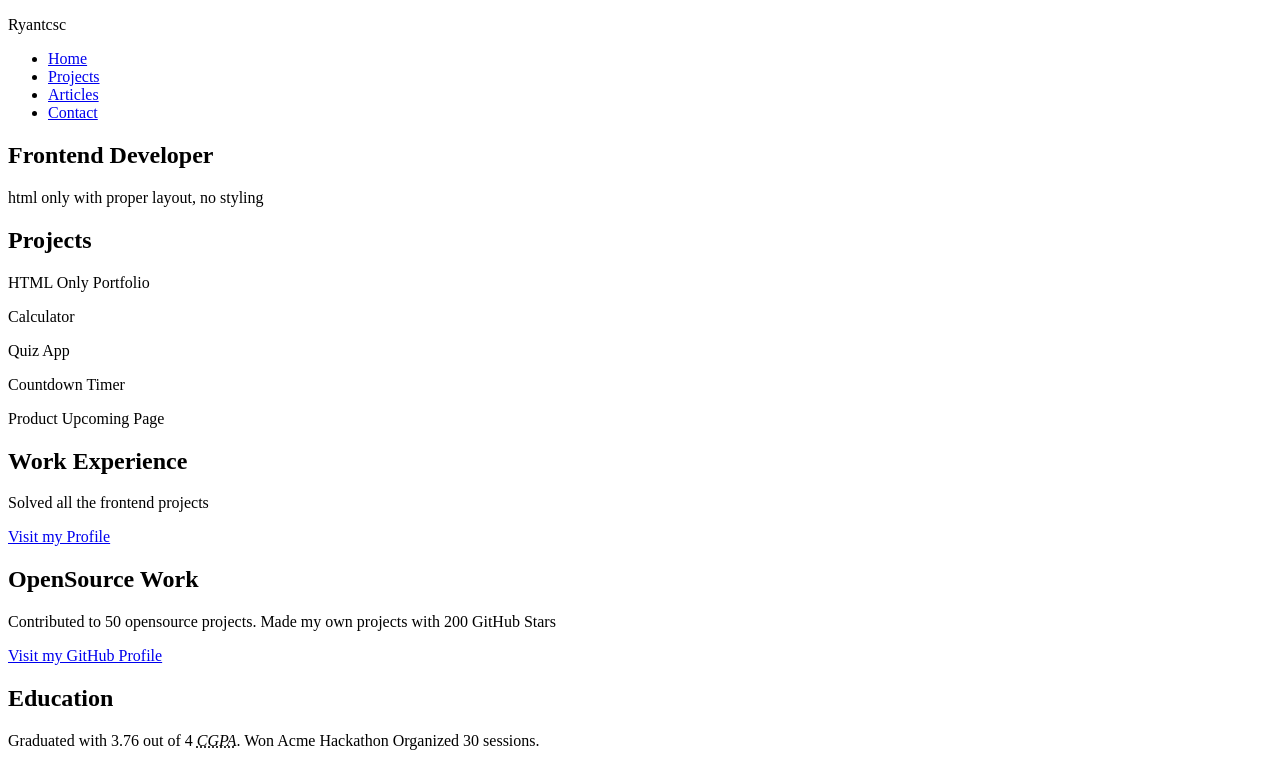
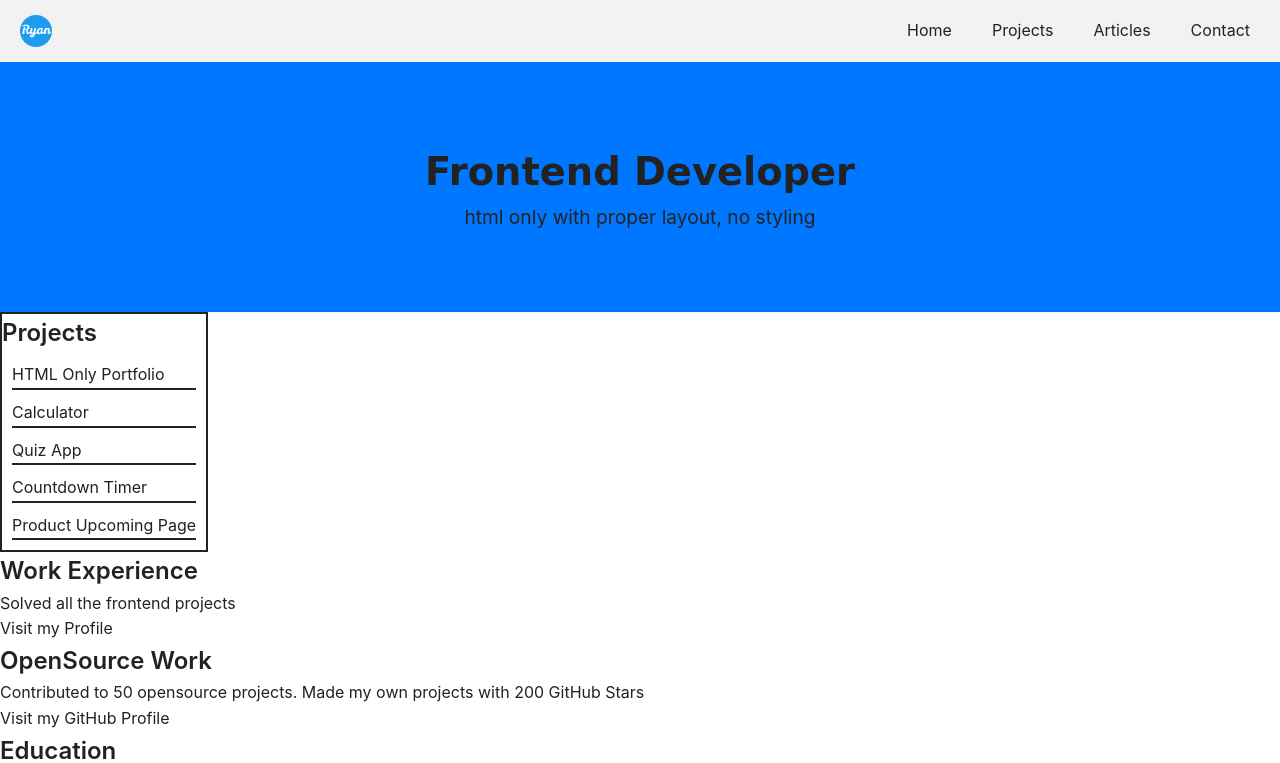
Before and after one commit to ryantcsc/roadmap.sh-project, a plain HTML site: page Frontend/03. Personal Portfolio/index.html in a window 1280 px wide. Shown: the top 763 px of the page. Drawn offline with Linux system fonts and the light colour scheme.

Commit message:
index + css edit

```diff
--- a/Frontend/03. Personal Portfolio/index.html
+++ b/Frontend/03. Personal Portfolio/index.html
@@ -8,7 +8,8 @@
       content="Ryantcsc's website. He's a web developer and this is the site where he post his works, achievements and education"
     />
     <meta
-Ryantcsc      content="projects, contact, articles, education, reviews, object oriented programming, html, web developer, programmer, hypertext markup language, roadmap, frontend, website"
+      name="keywords"
+      content="projects, contact, articles, education, reviews, object oriented programming, html, web developer, programmer, hypertext markup language, roadmap, frontend, website"
     />
     <meta name="author" content="Ryantcsc" />
     <meta name="occupation" content="web developer" />
@@ -21,14 +22,15 @@ Ryantcsc      content="projects, contact, articles, education, reviews, object o
     />
     <meta property="og:image" content="img/basic-html-example.webp" />
     <meta property="og:url" content="index.html" />
-    <link rel="stylesheet" href="style.css">
+    <link rel="stylesheet" href="style.css" />
     <title>Website</title>
   </head>
 
   <body>
-    <header>
+    <header class="navbar">
+        <img src="img/favicon-32x32.png" alt="logo">
+
       <nav>
-        <p>Ryantcsc</p>
         <ul>
           <li><a href="index.html">Home</a></li>
           <li><a href="projects.html">Projects</a></li>
@@ -36,32 +38,38 @@ Ryantcsc      content="projects, contact, articles, education, reviews, object o
           <li><a href="contact.html">Contact</a></li>
         </ul>
       </nav>
-      <section>
-        <h1>Frontend Developer</h1>
-        <p>html only with proper layout, no styling</p>
-      </section>
     </header>
-    <aside>
-      <section>
+    <div class="hero">
+      <h1>Frontend Developer</h1>
+      <p class="hero-p">html only with proper layout, no styling</p>
+    </div>
+    <div class="wrapper">
+    <aside class="aside">
+      <section class="project-column">
         <h2>Projects</h2>
-        <article>
+        <article class="aside-article">
           <p>HTML Only Portfolio</p>
         </article>
-        <article>
+
+        <article class="aside-article">
           <p>Calculator</p>
         </article>
-        <article>
+
+        <article class="aside-article">
           <p>Quiz App</p>
         </article>
-        <article>
+
+        <article class="aside-article">
           <p>Countdown Timer</p>
         </article>
-        <article>
+
+        <article class="aside-article">
           <p>Product Upcoming Page</p>
         </article>
       </section>
     </aside>
-    <main>
+    </div>
+    <main class="column">
       <section>
         <h2>Work Experience</h2>
         <p>Solved all the frontend projects</p>
--- a/Frontend/03. Personal Portfolio/style.css
+++ b/Frontend/03. Personal Portfolio/style.css
@@ -0,0 +1,156 @@
+/* RESET */
+* {
+  margin: 0;
+  padding: 0;
+  box-sizing: border-box;
+}
+
+/* VARIABEL UMUM */
+:root {
+  --font-main: "Inter", sans-serif;
+  --color-text: #222;
+  --color-bg: #ffffff;
+  --color-primary: #0077ff;
+  --color-secondary: #f2f2f2;
+}
+
+/* TYPOGRAPHY */
+body {
+  font-family: var(--font-main);
+  background: var(--color-bg);
+  color: var(--color-text);
+  line-height: 1.6;
+  font-size: 16px;
+}
+
+.hero {
+  width: 100%;
+  height: 250px;
+  font-size: larger;
+  background-color: #0077ff;
+  text-align: center;
+  font-family:cursive;
+  align-content: space-around;
+}
+
+.hero p {
+    font-family:var(--font-main);
+}
+
+h1,
+h2,
+h3,
+h4 {
+  font-weight: 600;
+}
+
+a {
+  text-decoration: none;
+  color: inherit;
+}
+
+/* CONTAINER UTAMA */
+.container {
+  max-width: 1200px;
+  margin: auto;
+  padding: 20px;
+}
+
+/* NAVBAR */
+.navbar {
+  display: flex;
+  align-items: center;
+  justify-content: space-between;
+  padding: 15px 20px;
+  background: var(--color-secondary);
+}
+
+.navbar ul {
+  display: flex;
+  gap: 20px;
+  list-style: none;
+}
+
+.navbar a {
+  padding: 6px 10px;
+  transition: 0.2s;
+}
+
+.navbar a:hover {
+  color: var(--color-primary);
+}
+
+/* GRID LAYOUT */
+.grid {
+  display: grid;
+  gap: 20px;
+}
+
+.grid-2 {
+  grid-template-columns: repeat(2, 1fr);
+}
+
+.grid-3 {
+  grid-template-columns: repeat(3, 1fr);
+}
+
+/* CARD */
+.card {
+  background: white;
+  padding: 20px;
+  border-radius: 8px;
+  border: 1px solid #e6e6e6;
+  transition: 0.3s;
+}
+
+.card:hover {
+  transform: translateY(-3px);
+}
+
+/* BUTTON */
+.btn {
+  padding: 10px 16px;
+  border-radius: 6px;
+  background: var(--color-primary);
+  color: white;
+  border: none;
+  cursor: pointer;
+  transition: 0.2s;
+}
+
+.btn:hover {
+  opacity: 0.9;
+}
+
+/* UTILITIES */
+.mt-20 {
+  margin-top: 20px;
+}
+.mb-20 {
+  margin-bottom: 20px;
+}
+.text-center {
+  text-align: center;
+}
+
+.project-column {
+  border: 2px solid;
+}
+
+.wrapper {
+  display: flex;
+  gap: 16px;
+  height: fit-content;
+  background-color: var(--color-bg);
+  margin: 0 auto;
+}
+
+.aside-article {
+  border-bottom: 2px solid;
+  margin: 10px;
+}
+
+
+main column {
+    position: absolute;
+}
```
Also changed, not shown: Frontend/03. Personal Portfolio/img/favicon-32x32.png (added).
